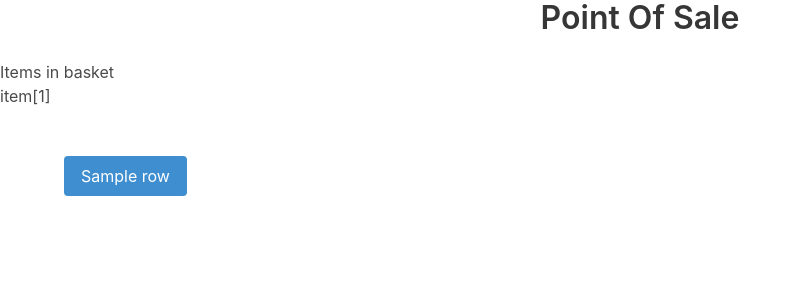
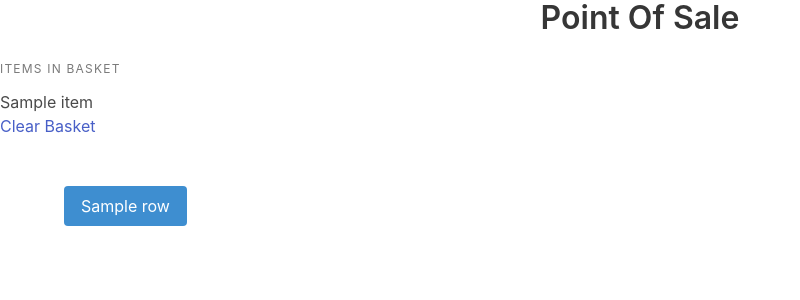
Before and after one commit to benchungiscool/quickpos, a Flask app: template quickpos/templates/pos.html in a window 1280 px wide. Shown: the top 300 px of the page, without its empty margins (0-800 px from the left). Run offline with Flask 2, Linux system fonts and the light colour scheme; the template is opened without the code that fills it: most values are stand-ins (such as "Sample title", 1, 10 or a date in 2020).

Commit message:
added basic basket functionality

```diff
--- a/quickpos/server.py
+++ b/quickpos/server.py
@@ -2,6 +2,8 @@ from flask import Flask, render_template, request, redirect
 from quickpos.product import Product
 from quickpos.transaction import Transaction
 app = Flask(__name__)
+
+basket = []
 
 ## Main page
 @app.route("/")
@@ -62,7 +64,21 @@ def SendNewProduct():
 @app.route("/POS")
 def PointOfSale():
   prod = Product()
-  return render_template("pos.html", products=prod.GetAllProducts(), transactioninterface=Transaction)
+  products = prod.GetAllProducts()
+  if not basket:
+    return render_template("pos.html", products=products, t=Transaction)
+  else:
+    return render_template("pos.html", products=products, basket=basket, t=Transaction)
+
+@app.route("/POS/<int:prid>")
+def AddToBasket(prid):
+  basket.append(Product().SearchForProduct(prid))
+  return redirect("/POS")
+
+@app.route("/POS/Clear")
+def ClearBasket():
+  basket = []
+  return redirect("/POS")
 
 if __name__ == "__main__":
   app.run(debug=True)
--- a/quickpos/templates/pos.html
+++ b/quickpos/templates/pos.html
@@ -1,4 +1,4 @@
-{% set transaction = transactioninterface() %}
+{% set transaction = t() %}
 <!DOCTYPE html>
 <html>
 	<head>
@@ -8,25 +8,28 @@
 	</head>
 	<body>
 		<h1 class="title">Point Of Sale</h1>
-		<div class="basket">
-			<h3>Items in basket</h3>
-			<ol>
+		<aside class="menu sticky">
+			<p class="menu-label">Items in basket</p>
+			<ul id="menu" class"menu-list">
 				{% if basket|length %}
 					{% for item in basket  %}
-						<li>item[1]</li>
+						<li>{{item[1]}}</li>
 					{% endfor %}
 				{% else %}
 					<li>No items in basket</li>
 				{% endif %}
-			</ol>
-		</div>
+			</ul>
+			<a href="{{ url_for('ClearBasket') }}">Clear Basket</a>
+		</aside>
 		<section class="section">
 			<div class="container">
-				{% for row in products|batch(4) %}
+				{% for row in products|batch(3) %}
 				<div class="columns">
 					<div class="column">
 						{% for product in row %}
-						<p class="button is-info">{{product[1]}}</p>
+						<a class="button is-info" href="{{ url_for('AddToBasket', prid=product[0] )}}">
+							{{product[1]}}
+						</a>
 						{% endfor %}
 					</div>
 				</div>
```
